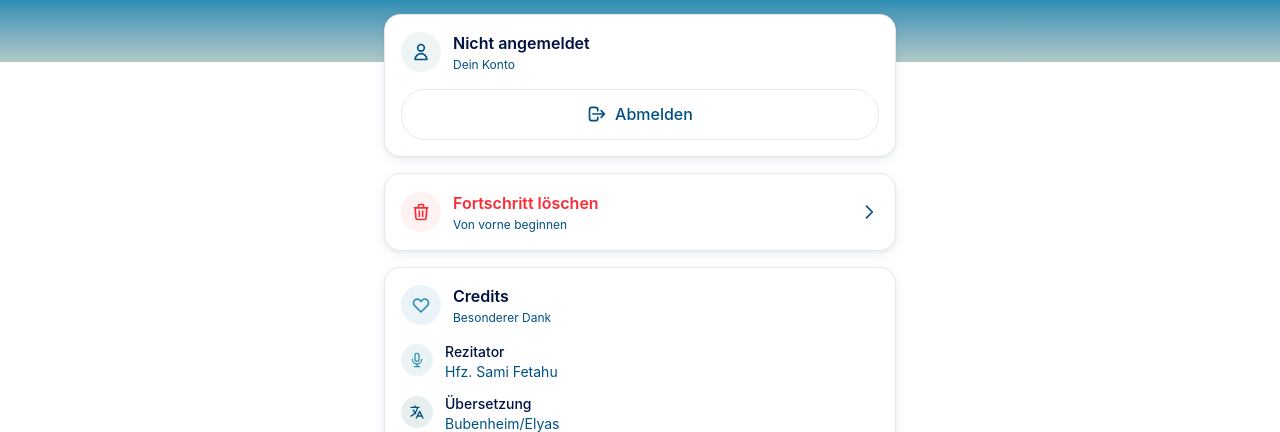
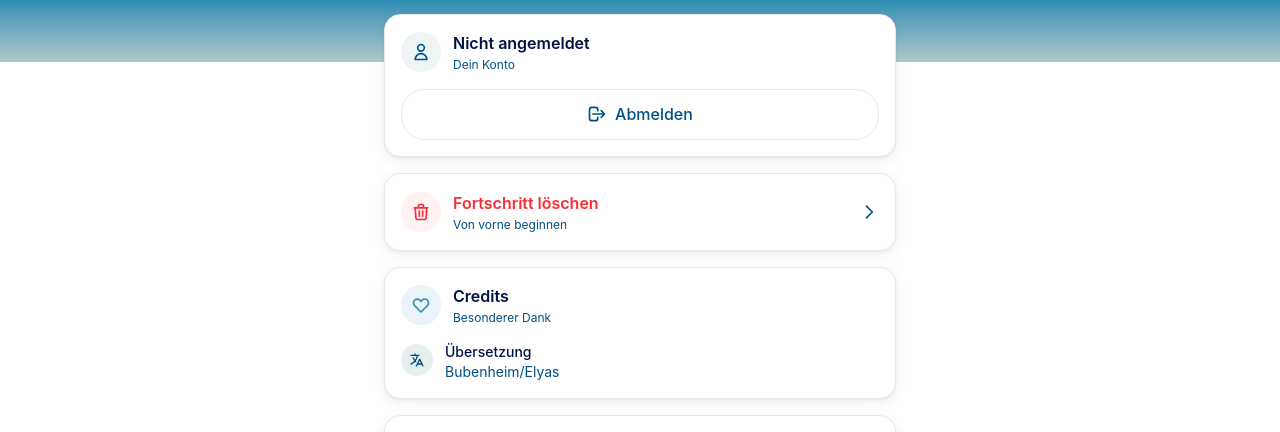
Before and after one commit to lensalabs/mulk-german, an Astro site: page /app/settings in a window 1280 px wide. Shown: the part 58-490 px from the top of the page. Built offline with nearby package versions, Linux system fonts and the light colour scheme; Astro itself is replaced by a stand-in of ours.

Commit message:
Remove reciter credit from settings

```diff
--- a/src/pages/app/settings.astro
+++ b/src/pages/app/settings.astro
@@ -71,16 +71,6 @@ import { SURAH_INFO } from '../../data/mulk-verses';
           </div>
 
           <div class="space-y-3">
-            <div class="flex items-start gap-3">
-              <div class="w-8 h-8 rounded-lg bg-[var(--color-primary)]/10 flex items-center justify-center flex-shrink-0 mt-0.5">
-                <svg class="w-4 h-4 text-[var(--color-primary)]" fill="none" stroke="currentColor" viewBox="0 0 24 24"><path stroke-linecap="round" stroke-linejoin="round" stroke-width="2" d="M19 11a7 7 0 01-7 7m0 0a7 7 0 01-7-7m7 7v4m0 0H8m4 0h4m-4-8a3 3 0 01-3-3V5a3 3 0 116 0v6a3 3 0 01-3 3z"></path></svg>
-              </div>
-              <div>
-                <p class="text-sm font-medium text-[var(--color-text)]">Rezitator</p>
-                <p class="text-sm text-[var(--color-text-secondary)]">Hfz. Sami Fetahu</p>
-              </div>
-            </div>
-
             <div class="flex items-start gap-3">
               <div class="w-8 h-8 rounded-lg bg-[#b0cac7]/30 flex items-center justify-center flex-shrink-0 mt-0.5">
                 <svg class="w-4 h-4 text-[#005086]" fill="none" stroke="currentColor" viewBox="0 0 24 24"><path stroke-linecap="round" stroke-linejoin="round" stroke-width="2" d="M3 5h12M9 3v2m1.048 9.5A18.022 18.022 0 016.412 9m6.088 9h7M11 21l5-10 5 10M12.751 5C11.783 10.77 8.07 15.61 3 18.129"></path></svg>
```
